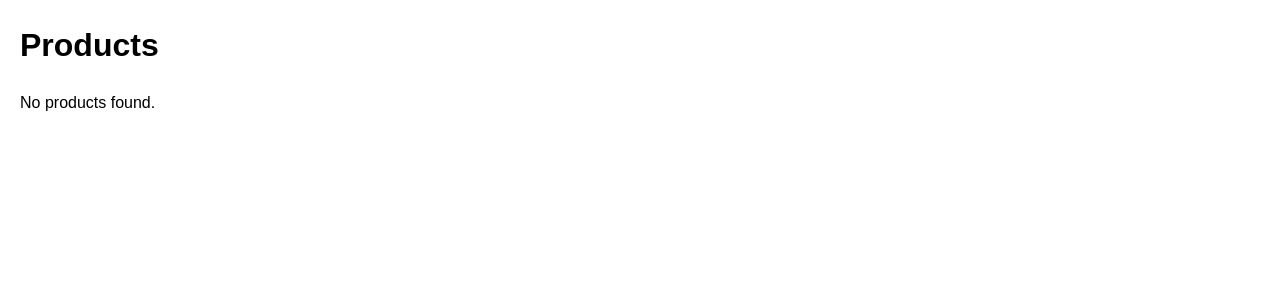
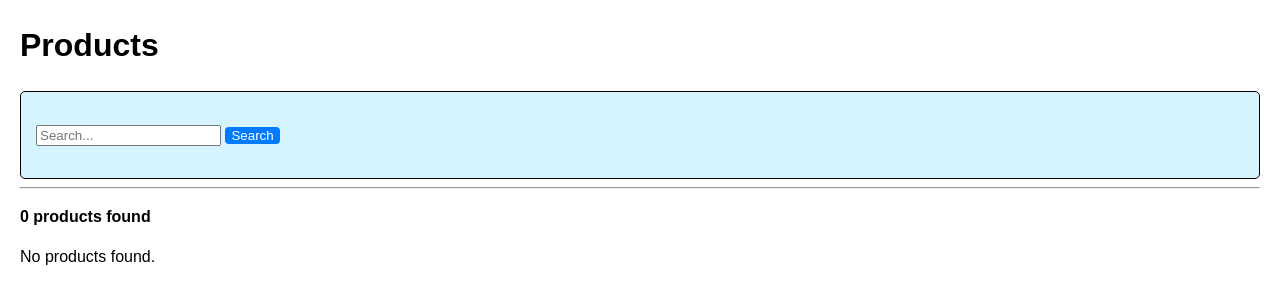
Before and after one commit to aaron-s-kim/product-manager, a Django app: page / in a window 1280 px wide. Shown: the top 304 px of the page. Run offline with Django 5.2, Linux system fonts and the light colour scheme; data that the repository does not hold is empty.

Commit message:
Search for products

```diff
--- a/products/static/products/style.css
+++ b/products/static/products/style.css
@@ -2,6 +2,26 @@ body {
   font-family: Arial, sans-serif;
   margin: 20px;
   line-height: 1.5;
+}
+
+form {
+  border: 1px solid #000000;
+  background: #d5f4ff;
+  padding: 15px;
+  border-radius: 5px;
+}
+
+button {
+  background: #007bff;
+  color: white;
+  border: none;
+  border-radius: 4px;
+  cursor: pointer;
+  transition: background-color 0.3s ease;
+}
+
+button:hover {
+  background: #0056b3;
 }
 
 .product {
--- a/products/templates/products/product_list.html
+++ b/products/templates/products/product_list.html
@@ -7,6 +7,17 @@
 </head>
 <body>
     <h1>Products</h1>
+        <form method="get">
+        <p>
+            <input type="text" name="search" value="{{ search_query }}" placeholder="Search...">
+            <button type="submit">Search</button>
+        </p>
+    </form>
+
+    <hr>
+
+    <p><strong>{{ products.count }} products found</strong></p>
+
     {% for product in products %}
         <div class="product">
             <h3>{{ product.name }}</h3>
--- a/products/views.py
+++ b/products/views.py
@@ -1,12 +1,20 @@
 from django.shortcuts import render
+from django.db.models import Q
 from .models import Product
 
 
 def product_list(request):
     products = Product.objects.all()
 
+    search_query = request.GET.get("search")
+    if search_query:
+        products = products.filter(
+            Q(name__icontains=search_query) | Q(description__icontains=search_query)
+        )
+
     context = {
         "products": products,
+        "search_query": search_query or "",
     }
 
     return render(request, "products/product_list.html", context)
```
